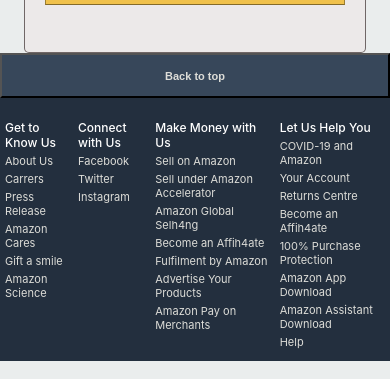
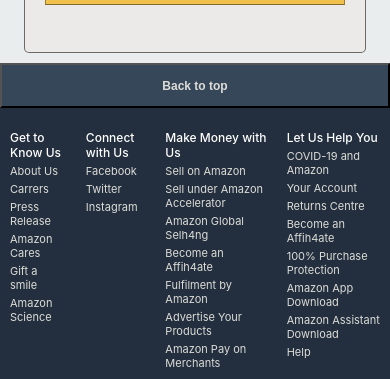
Before and after one commit to OfficialAnujMore/amazon-clone, a React (Create React App) app: page /checkout in a window 390 px wide. Shown: the part 648-1027 px from the top of the page. Built offline with nearby package versions, Linux system fonts and the light colour scheme; no server answers.

Commit message:
Footer fixed

```diff
--- a/src/styles/Footer.css
+++ b/src/styles/Footer.css
@@ -64,7 +64,7 @@
     padding-bottom:2px;
 }
 .col {
-    padding: 20px 5px 10px 5px;
+    padding: 20px 10px 10px 10px;
 }
 
 .footer-sub {
@@ -100,6 +100,6 @@
 .top>h2{
 
     color: #DDDDD8;
-    font-size: 11px;
+    font-size: 12px;
 }
 }
--- a/src/styles/Home.css
+++ b/src/styles/Home.css
@@ -36,7 +36,7 @@
     .home__banner {
         width: 100%;
         mask-image: linear-gradient(to bottom, rgba(0, 0, 0, 1), rgba(0, 0, 0, 0));
-        margin-bottom: -25px;
+        margin-bottom: -50px;
         z-index: -1
     }
 
@@ -63,7 +63,7 @@
     .home__banner {
         width: 100%;
         mask-image: linear-gradient(to bottom, rgba(0, 0, 0, 1), rgba(0, 0, 0, 0));
-        /* margin-bottom: -200px; */
+        margin-bottom: -60px;
         z-index: -1
     }
 
--- a/src/styles/Subtotal.css
+++ b/src/styles/Subtotal.css
@@ -6,7 +6,8 @@
     padding: 20px;
     background-color: #ece9e9;
     border: 1px solid #1102028f;
-    border-radius:5px
+    border-radius:5px;
+    margin-bottom:10px;
 }
 
 .subtotal_gift{
```
